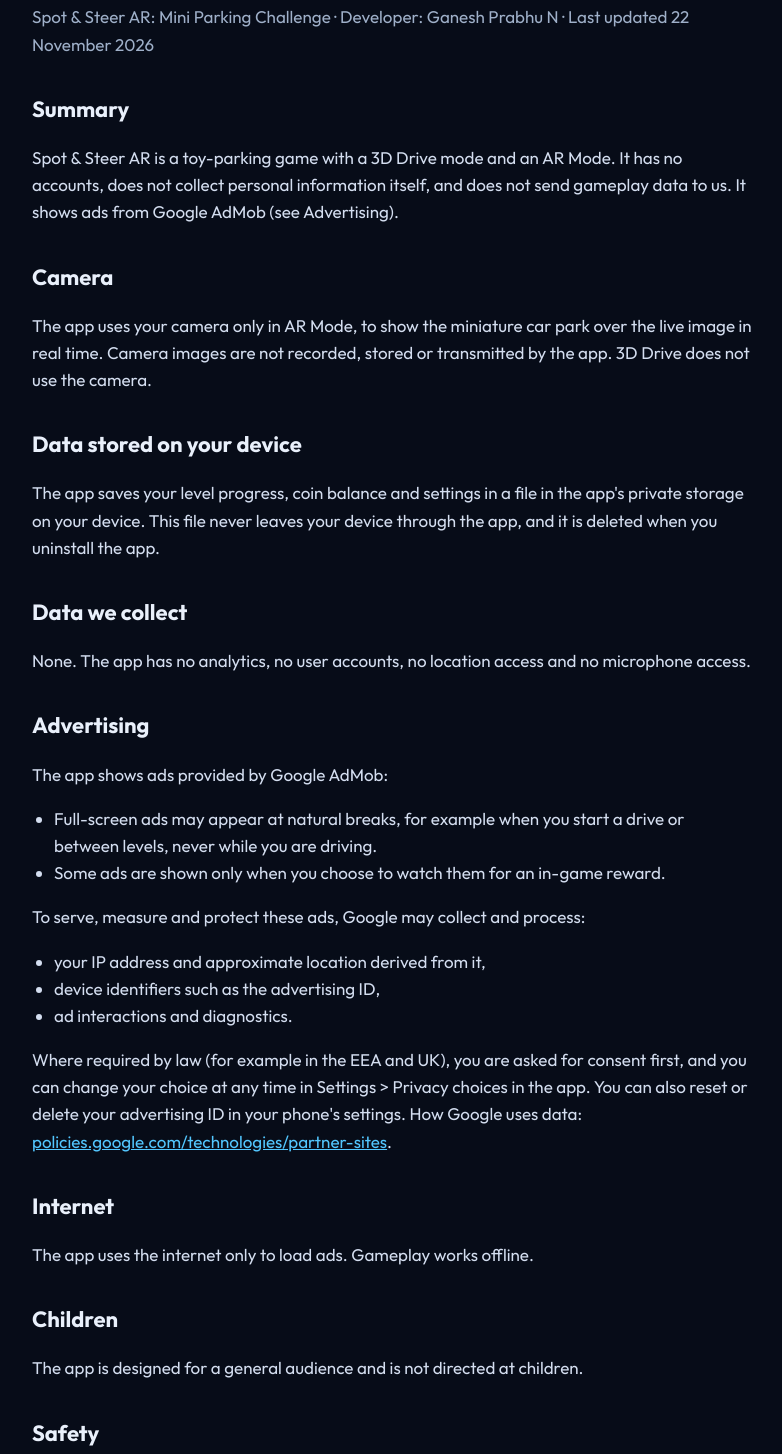
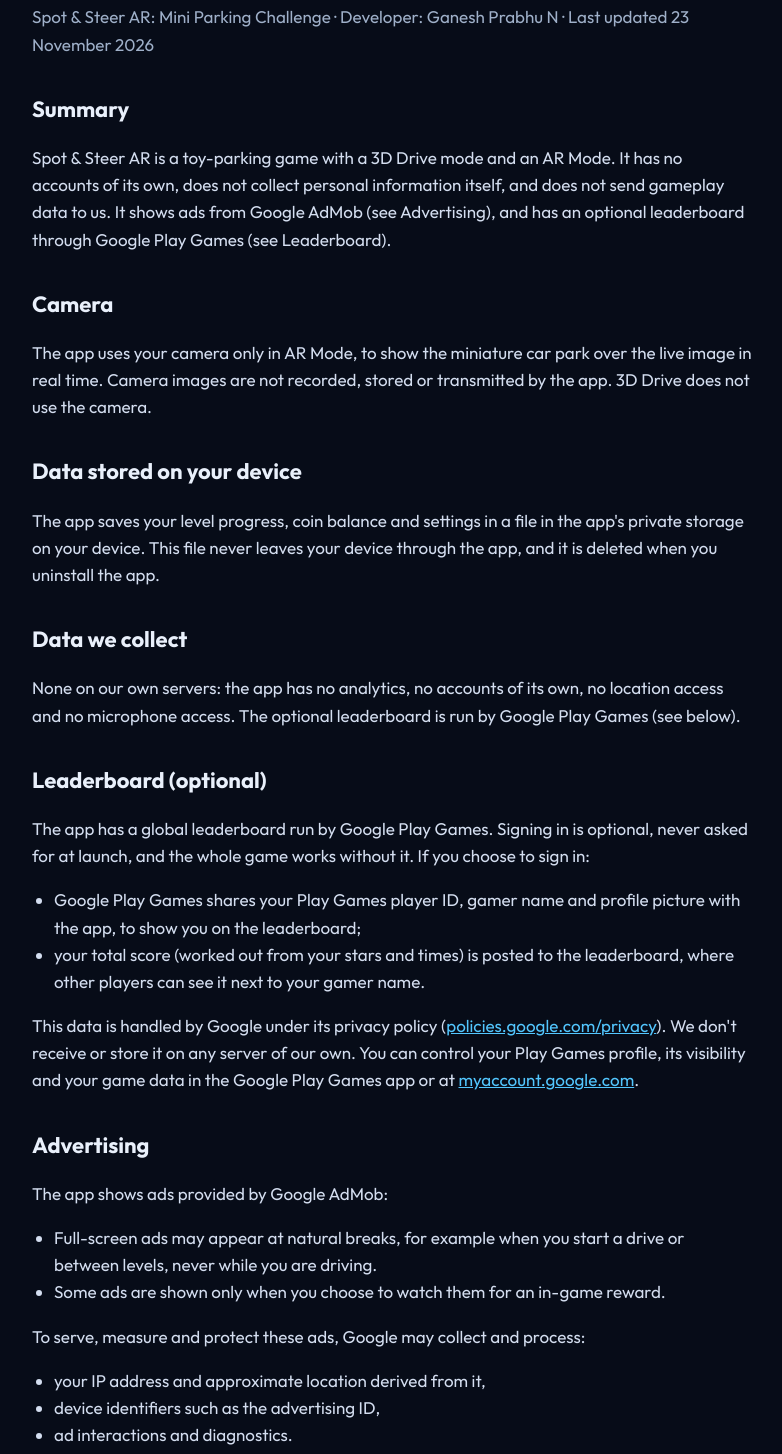
Before and after one commit to gprabhun23/gprabhun23.github.io, a plain HTML site: page privacy-policy.html in a window 1280 px wide. Shown: the part 194-1648 px from the top of the page, without its empty margins (248-1030 px from the left). Drawn offline with Linux system fonts and the light colour scheme.

Commit message:
Privacy policy: add the optional Play Games leaderboard
Say what signing in shares (player ID, gamer name, picture, total score), that
it is optional, and that the internet is also used for the leaderboard.

Co-Authored-By: Claude Opus 5.5 <noreply@anthropic.com>

```diff
--- a/privacy-policy.html
+++ b/privacy-policy.html
@@ -19,12 +19,12 @@
   <main class="doc">
     <div class="wrap">
       <h1>Privacy Policy</h1>
-      <p class="meta">Spot &amp; Steer AR: Mini Parking Challenge · Developer: Ganesh Prabhu N · Last updated 22 November 2026</p>
+      <p class="meta">Spot &amp; Steer AR: Mini Parking Challenge · Developer: Ganesh Prabhu N · Last updated 23 November 2026</p>
 
       <h2>Summary</h2>
-      <p>Spot &amp; Steer AR is a toy-parking game with a 3D Drive mode and an AR Mode. It has no accounts, does not
-        collect personal information itself, and does not send gameplay data to us. It shows ads from Google AdMob
-        (see Advertising).</p>
+      <p>Spot &amp; Steer AR is a toy-parking game with a 3D Drive mode and an AR Mode. It has no accounts of its own,
+        does not collect personal information itself, and does not send gameplay data to us. It shows ads from Google
+        AdMob (see Advertising), and has an optional leaderboard through Google Play Games (see Leaderboard).</p>
 
       <h2>Camera</h2>
       <p>The app uses your camera only in AR Mode, to show the miniature car park over the live image in real time.
@@ -35,7 +35,22 @@
         device. This file never leaves your device through the app, and it is deleted when you uninstall the app.</p>
 
       <h2>Data we collect</h2>
-      <p>None. The app has no analytics, no user accounts, no location access and no microphone access.</p>
+      <p>None on our own servers: the app has no analytics, no accounts of its own, no location access and no
+        microphone access. The optional leaderboard is run by Google Play Games (see below).</p>
+
+      <h2>Leaderboard (optional)</h2>
+      <p>The app has a global leaderboard run by Google Play Games. Signing in is optional, never asked for at launch,
+        and the whole game works without it. If you choose to sign in:</p>
+      <ul>
+        <li>Google Play Games shares your Play Games player ID, gamer name and profile picture with the app, to show
+          you on the leaderboard;</li>
+        <li>your total score (worked out from your stars and times) is posted to the leaderboard, where other players
+          can see it next to your gamer name.</li>
+      </ul>
+      <p>This data is handled by Google under its privacy policy
+        (<a href="https://policies.google.com/privacy">policies.google.com/privacy</a>). We don't receive or store it on
+        any server of our own. You can control your Play Games profile, its visibility and your game data in the Google
+        Play Games app or at <a href="https://myaccount.google.com">myaccount.google.com</a>.</p>
 
       <h2>Advertising</h2>
       <p>The app shows ads provided by Google AdMob:</p>
@@ -55,7 +70,7 @@
         <a href="https://policies.google.com/technologies/partner-sites">policies.google.com/technologies/partner-sites</a>.</p>
 
       <h2>Internet</h2>
-      <p>The app uses the internet only to load ads. Gameplay works offline.</p>
+      <p>The app uses the internet to load ads and, if you sign in, for the leaderboard. Gameplay works offline.</p>
 
       <h2>Children</h2>
       <p>The app is designed for a general audience and is not directed at children.</p>
```
